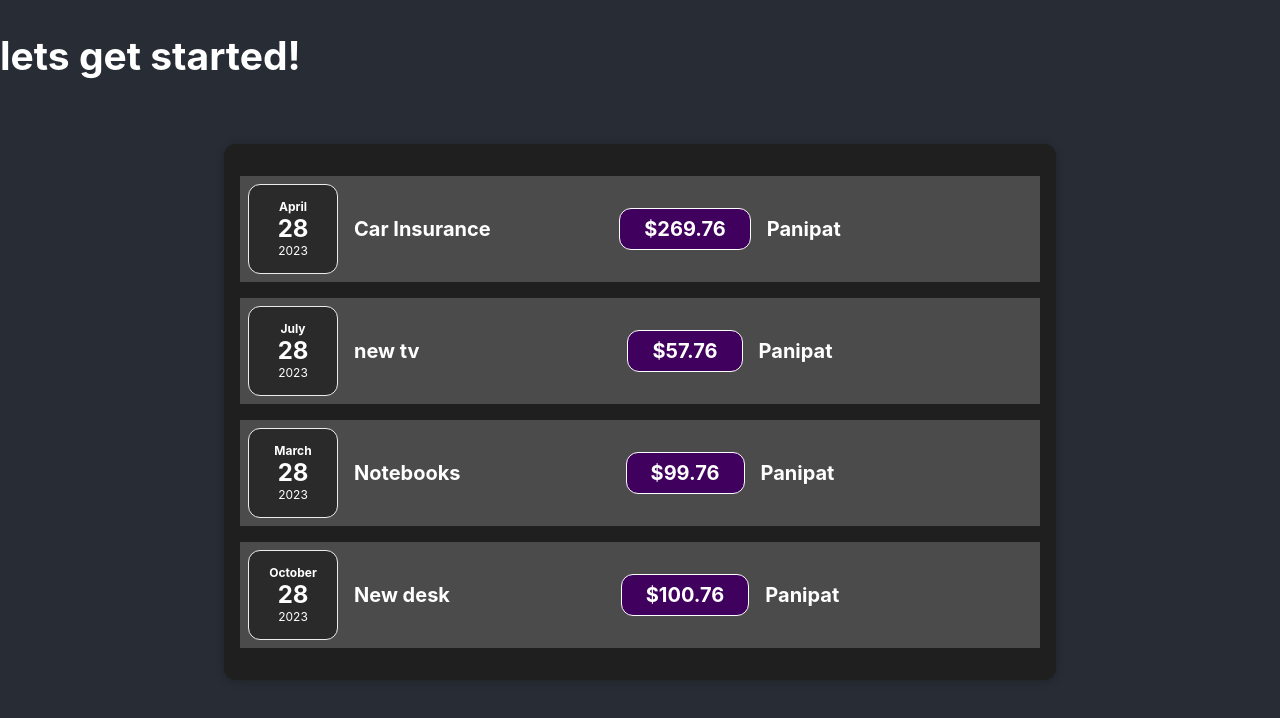
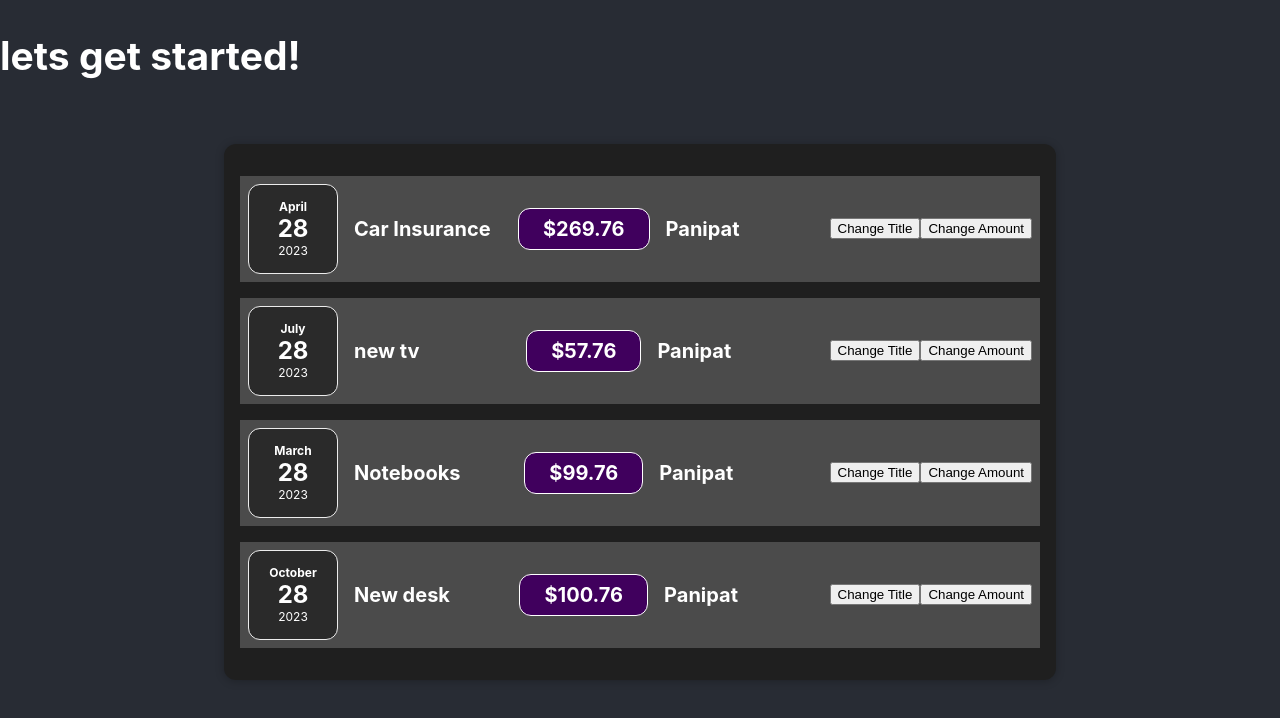
Before and after one commit to Neetu981/First_my_app, a React (Create React App) app: page / in a window 1280 px wide. Shown: the top 718 px of the page. Built offline with nearby package versions, Linux system fonts and the light colour scheme.

Commit message:
state_use

```diff
--- a/src/components/Expenses/ExpenceItem.js
+++ b/src/components/Expenses/ExpenceItem.js
@@ -1,15 +1,30 @@
+import React,{useState} from 'react';
 import Card from '../UI/Card';
 import ExpenseDate from './ExpenseDate'
 
 import './ExpenceItem.css'
 const ExpenceItem=(props)=>{
+  const [title,setTitle]=useState(props.title)
+  console.log('ExpenseItem is evaluated')
 
+
+  const clickHandler=()=>{
+   setTitle('updated!')
+   console.log(props.title)
+  }
+  const [amount,setAmount]=useState(props.amount)
+
+  const amountHandler=()=>{
+    setAmount('100')
+  }
 
     return <Card className="expense-item">
       <ExpenseDate date={props.date}/>
-      <div className='expense-item__description'> <h2>{props.title}</h2></div>
-      <div className='expense-item__price'> ${props.amount}</div>
+      <div className='expense-item__description'> <h2>{title}</h2></div>
+      <div className='expense-item__price'> ${amount}</div>
       <div className='expense-item__description'><h2> {props.LocationOfExpenditure}</h2></div>
+      <button onClick={clickHandler}>Change Title</button>
+      <button onClick={amountHandler}>Change Amount</button>
     </Card >
 }
 
```
